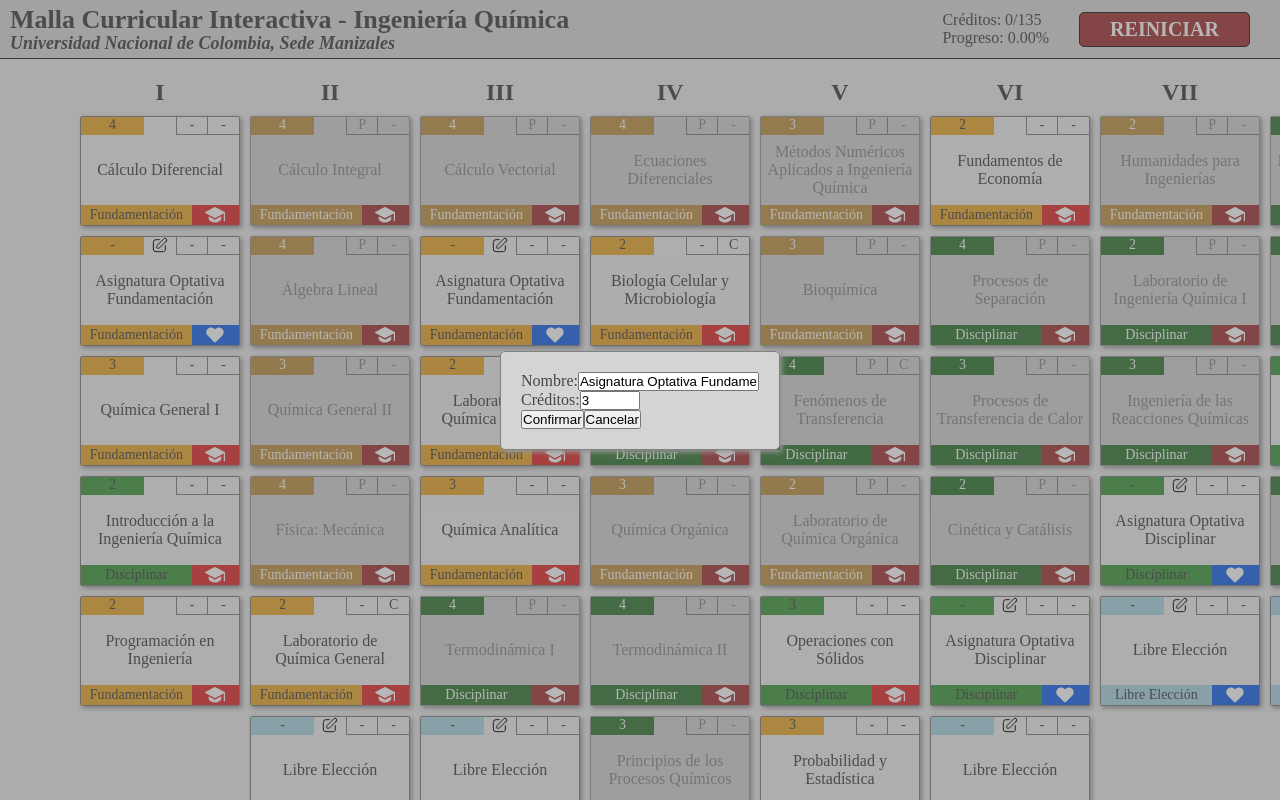
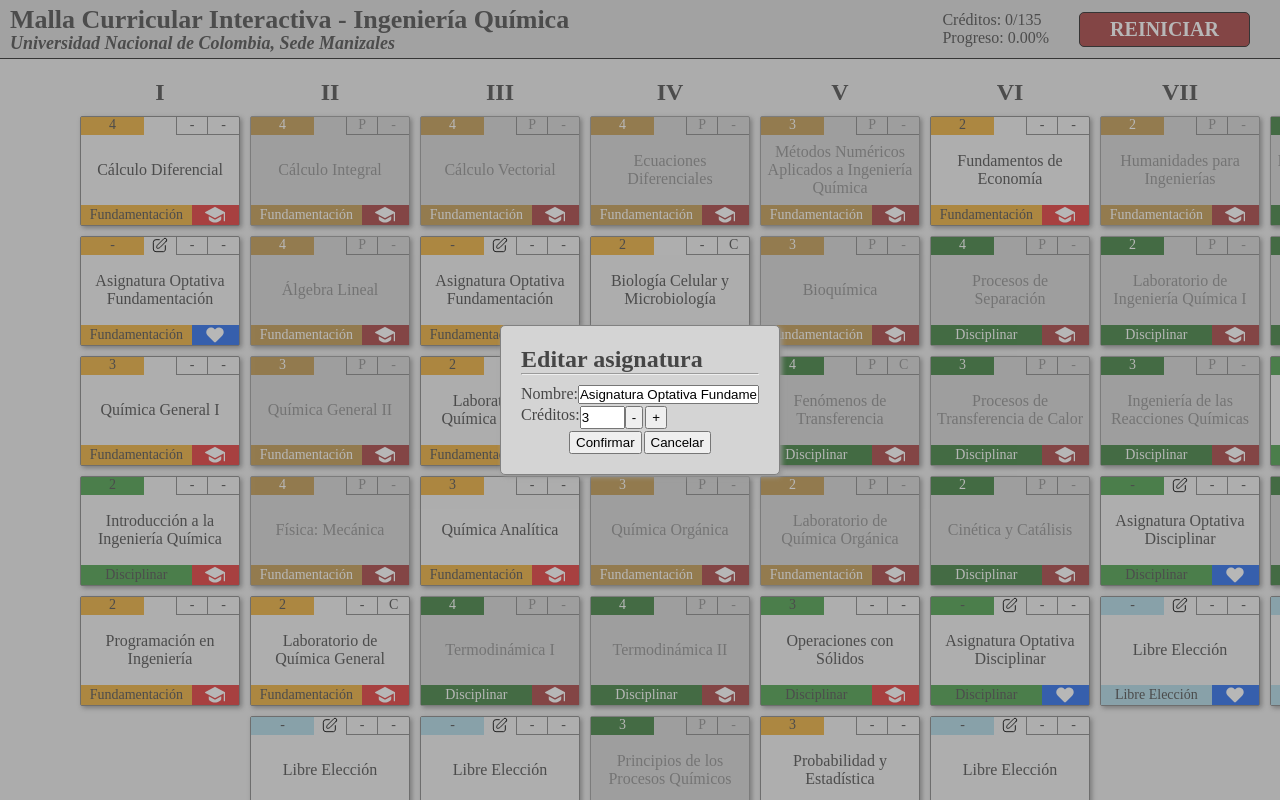
Before and after one commit to Tryncha/interactive-mesh, a React (Vite) app: page / in a window 1280 px wide. Both pictures are taken after a click on the element 160 px from the left and 246 px from the top of the page. Built offline with nearby package versions, Linux system fonts and the light colour scheme; a web font is replaced by a local one.

Commit message:
fixed some bugs

```diff
--- a/src/components/Subject/Subject.jsx
+++ b/src/components/Subject/Subject.jsx
@@ -1,10 +1,10 @@
 import { useState, useContext } from 'react';
-import { verifyCompleted } from '../../utils';
 import MeshContext from '../../context/MeshContext';
 import SubjectModal from '../SubjectModal/SubjectModal';
+import SubjectTooltip from '../SubjectTooltip/SubjectTooltip';
 import { CapIcon, HeartIcon, PencilIcon } from '../Icons';
+import { verifyCompleted } from '../../utils';
 import './Subject.css';
-import SubjectTooltip from '../SubjectTooltip/SubjectTooltip';
 
 const Subject = ({ subjectObj, isAvailable }) => {
   const { completedSubjects, setCompletedSubjects } = useContext(MeshContext);
--- a/src/components/SubjectModal/SubjectModal.css
+++ b/src/components/SubjectModal/SubjectModal.css
@@ -12,16 +12,41 @@
 }
 
 .SubjectModal-formContainer {
+  display: flex;
+  flex-direction: column;
+  padding: 20px;
+  background-color: var(--SubjectModal-form-backgroundColor);
+  border: 1px solid var(--Subject-borderColor);
+  border-radius: 5px;
   box-shadow: 2px 2px 5px var(--Subject-boxShadow);
 }
 
+.SubjectModal hr {
+  margin-bottom: 10px;
+}
+
 .SubjectModal-form {
-  background-color: var(--SubjectModal-form-backgroundColor);
-  padding: 20px;
-  border: 1px solid var(--Subject-borderColor);
-  border-radius: 5px;
+  display: flex;
+  flex-direction: column;
+  gap: 2px;
 }
 
 .SubjectModal-labelInput {
   display: flex;
 }
+
+.SubjectModal-labelInput input::-webkit-inner-spin-button,
+.SubjectModal-labelInput input::-webkit-outer-spin-button {
+  appearance: none;
+}
+
+.SubjectModal-buttonContainer {
+  display: flex;
+  align-items: center;
+  justify-content: center;
+  gap: 2px;
+}
+
+.SubjectModal-button {
+  padding: 2px 5px;
+}
--- a/src/components/SubjectModal/SubjectModal.jsx
+++ b/src/components/SubjectModal/SubjectModal.jsx
@@ -7,7 +7,10 @@ const SubjectModal = ({ isOpen, closeModal, subjectObj }) => {
   const subjectCreditsInputId = useId();
   const formRef = useRef();
 
+  const MIN_CREDITS = 1;
+  const MAX_CREDITS = 100;
   const DEFAULT_CREDITS = 3;
+
   const initialForm = {
     name: subjectObj.name,
     credits: subjectObj.credits || DEFAULT_CREDITS
@@ -21,6 +24,7 @@ const SubjectModal = ({ isOpen, closeModal, subjectObj }) => {
     setSubjectForm((prevState) => ({ ...prevState, [name]: value }));
   }
 
+  // eslint-disable-next-line react-hooks/exhaustive-deps
   function handleSubmit(event) {
     event.preventDefault();
 
@@ -34,6 +38,12 @@ const SubjectModal = ({ isOpen, closeModal, subjectObj }) => {
     localStorage.setItem('mesh', JSON.stringify(mesh));
 
     setCompletedSubjects([...completedSubjects, subjectObj]);
+    closeModal();
+  }
+
+  // eslint-disable-next-line react-hooks/exhaustive-deps
+  function handleCancel() {
+    event.preventDefault();
     setSubjectForm(initialForm);
     closeModal();
   }
@@ -45,16 +55,14 @@ const SubjectModal = ({ isOpen, closeModal, subjectObj }) => {
     }
   }
 
-  // eslint-disable-next-line react-hooks/exhaustive-deps
-  function handleCancel() {
-    setSubjectForm(initialForm);
-    closeModal();
+  useEffect(() => {
+    function handleKeydown(event) {
+      if (event.key === 'Enter') {
+        handleSubmit(event);
       }
 
-  useEffect(() => {
-    function handleKeydown(event) {
       if (event.key === 'Escape') {
-        handleCancel();
+        handleCancel(event);
       }
     }
 
@@ -63,7 +71,29 @@ const SubjectModal = ({ isOpen, closeModal, subjectObj }) => {
     }
 
     return () => document.removeEventListener('keydown', handleKeydown);
-  }, [isOpen, handleCancel]);
+  }, [isOpen, handleSubmit, handleCancel]);
+
+  function decreaseCredits(event) {
+    event.preventDefault();
+
+    if (subjectForm.credits > MIN_CREDITS) {
+      setSubjectForm({
+        ...subjectForm,
+        credits: subjectForm.credits - 1
+      });
+    }
+  }
+
+  function increaseCredits(event) {
+    event.preventDefault();
+
+    if (subjectForm.credits < MAX_CREDITS) {
+      setSubjectForm({
+        ...subjectForm,
+        credits: subjectForm.credits + 1
+      });
+    }
+  }
 
   if (!isOpen) return null;
 
@@ -73,6 +103,8 @@ const SubjectModal = ({ isOpen, closeModal, subjectObj }) => {
       onClick={handleClick}
     >
       <div className="SubjectModal-formContainer">
+        <h2>Editar asignatura</h2>
+        <hr />
         <form
           className="SubjectModal-form"
           ref={formRef}
@@ -97,11 +129,26 @@ const SubjectModal = ({ isOpen, closeModal, subjectObj }) => {
               id={subjectCreditsInputId}
               value={subjectForm.credits}
               onChange={handleFormChange}
-              min={1}
-              max={100}
+              min={MIN_CREDITS}
+              max={MAX_CREDITS}
               required
             />
+            <div className="SubjectModal-buttonContainer">
+              <button
+                className="SubjectModal-button"
+                onClick={decreaseCredits}
+              >
+                -
+              </button>
+              <button
+                className="SubjectModal-button"
+                onClick={increaseCredits}
+              >
+                +
+              </button>
             </div>
+          </div>
+          <div className="SubjectModal-buttonContainer">
             <button
               className="SubjectModal-button SubjectModal-button--submit"
               type="submit"
@@ -114,6 +161,7 @@ const SubjectModal = ({ isOpen, closeModal, subjectObj }) => {
             >
               Cancelar
             </button>
+          </div>
         </form>
       </div>
     </section>
```
Lines whose indentation alone changed are shown as unchanged.
